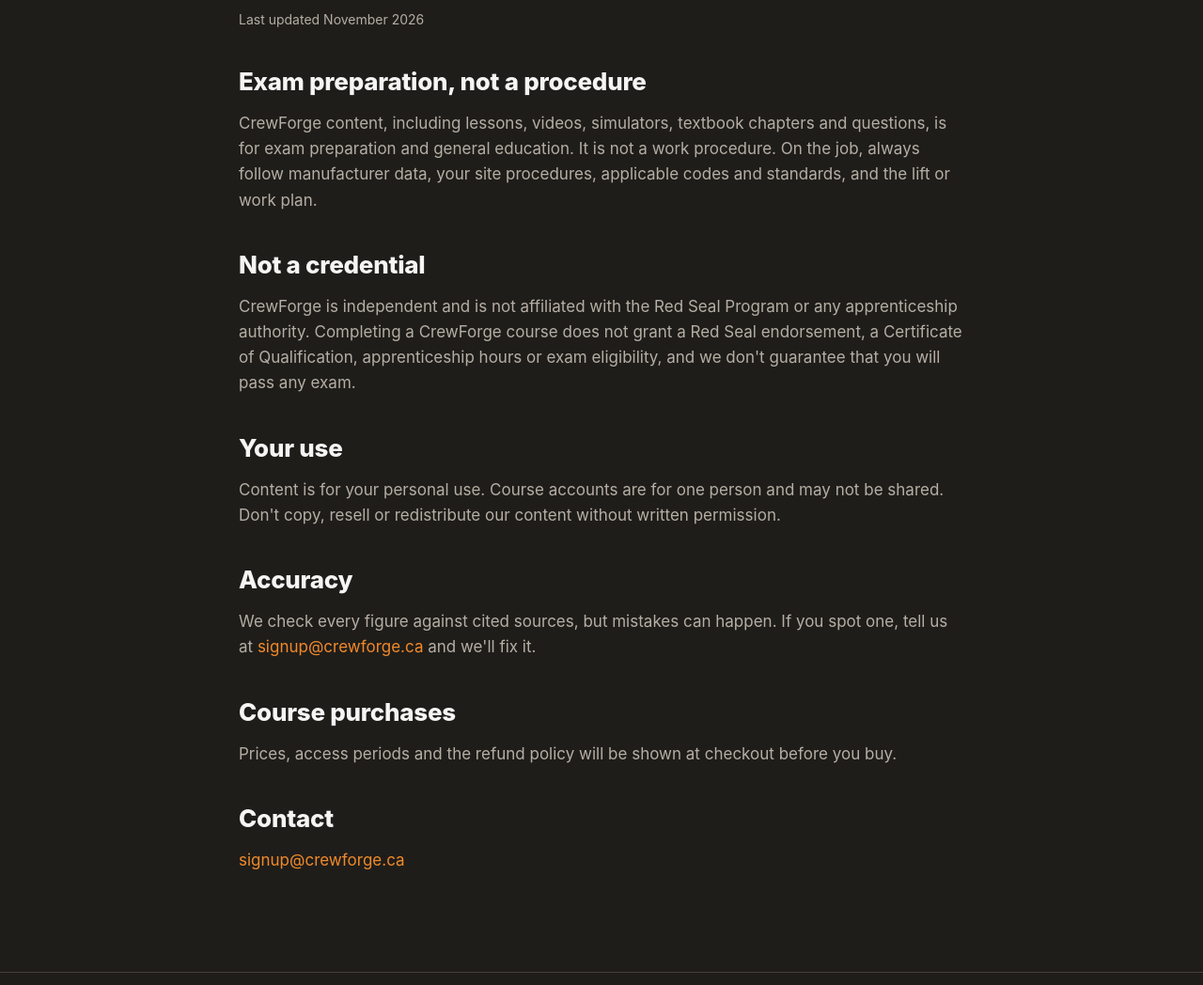
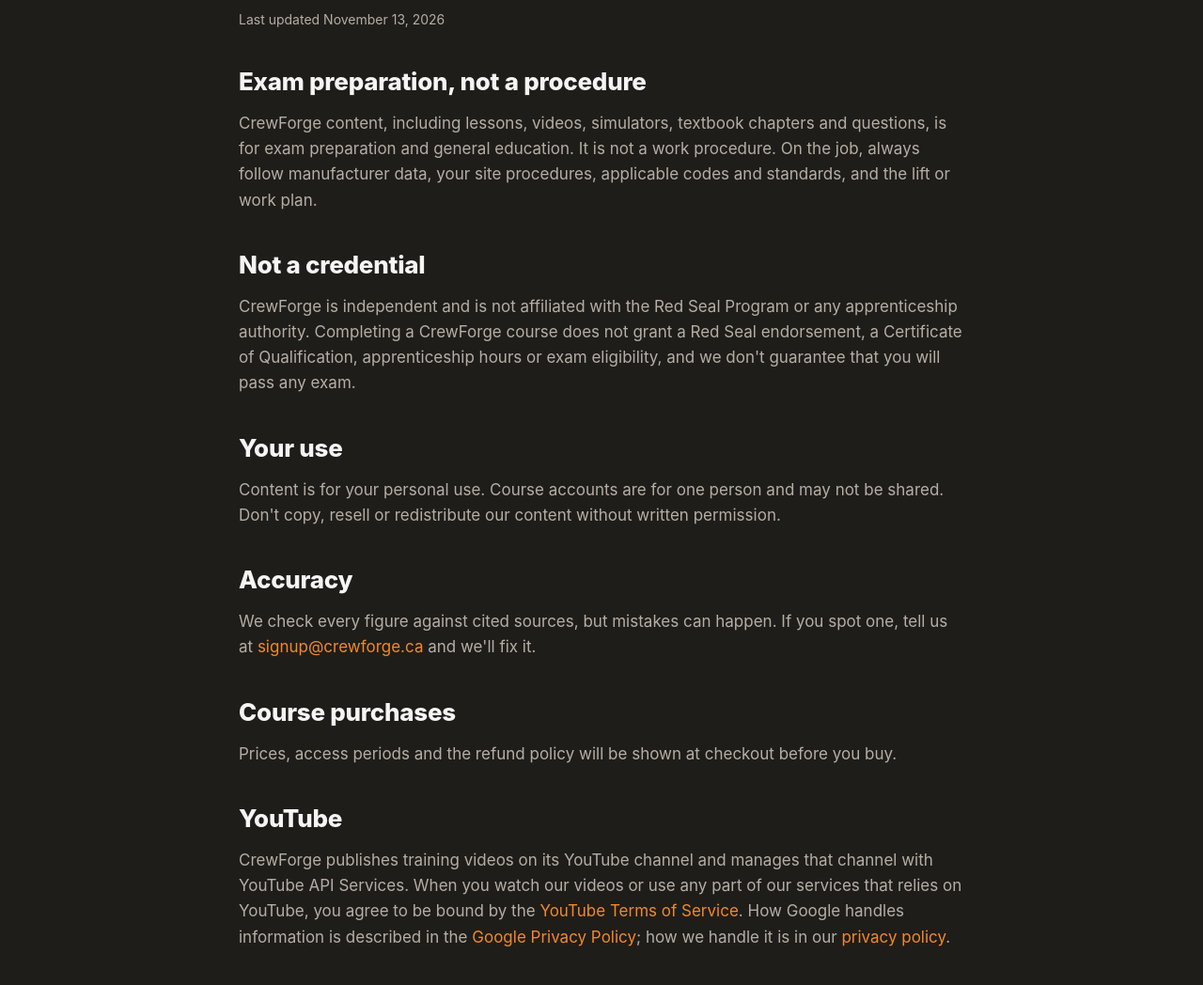
Before and after one commit to CrewForgeDeveloper1/crewforge-site, a plain HTML site: page terms.html in a window 1280 px wide. Shown: the part 230-1278 px from the top of the page at 94% size. Drawn offline with Linux system fonts and the light colour scheme.

Commit message:
Publish site from pipeline 78d8274

```diff
--- a/terms.html
+++ b/terms.html
@@ -50,7 +50,7 @@
 <section class="page"><div class="wrap" style="max-width:820px">
   <div class="kicker">Terms</div>
   <h1>Terms of use</h1>
-  <p class="small">Last updated November 2026</p>
+  <p class="small">Last updated November 13, 2026</p>
   <h2>Exam preparation, not a procedure</h2>
   <p>CrewForge content, including lessons, videos, simulators, textbook chapters and questions, is for exam preparation and general
     education. It is not a work procedure. On the job, always follow manufacturer data, your site procedures, applicable codes
@@ -67,6 +67,12 @@
     <a class="eml" href="#" data-u="signup" data-d="crewforge.ca">signup [at] crewforge [dot] ca</a> and we'll fix it.</p>
   <h2>Course purchases</h2>
   <p>Prices, access periods and the refund policy will be shown at checkout before you buy.</p>
+  <h2 id="youtube">YouTube</h2>
+  <p>CrewForge publishes training videos on its YouTube channel and manages that channel with YouTube API Services. When
+    you watch our videos or use any part of our services that relies on YouTube, you agree to be bound by the
+    <a href="https://www.youtube.com/t/terms">YouTube Terms of Service</a>. How Google handles information is described
+    in the <a href="https://policies.google.com/privacy">Google Privacy Policy</a>; how we handle it is in our
+    <a href="privacy.html#youtube">privacy policy</a>.</p>
   <h2>Contact</h2>
   <p><a class="eml" href="#" data-u="signup" data-d="crewforge.ca">signup [at] crewforge [dot] ca</a></p>
 </div></section>
```
